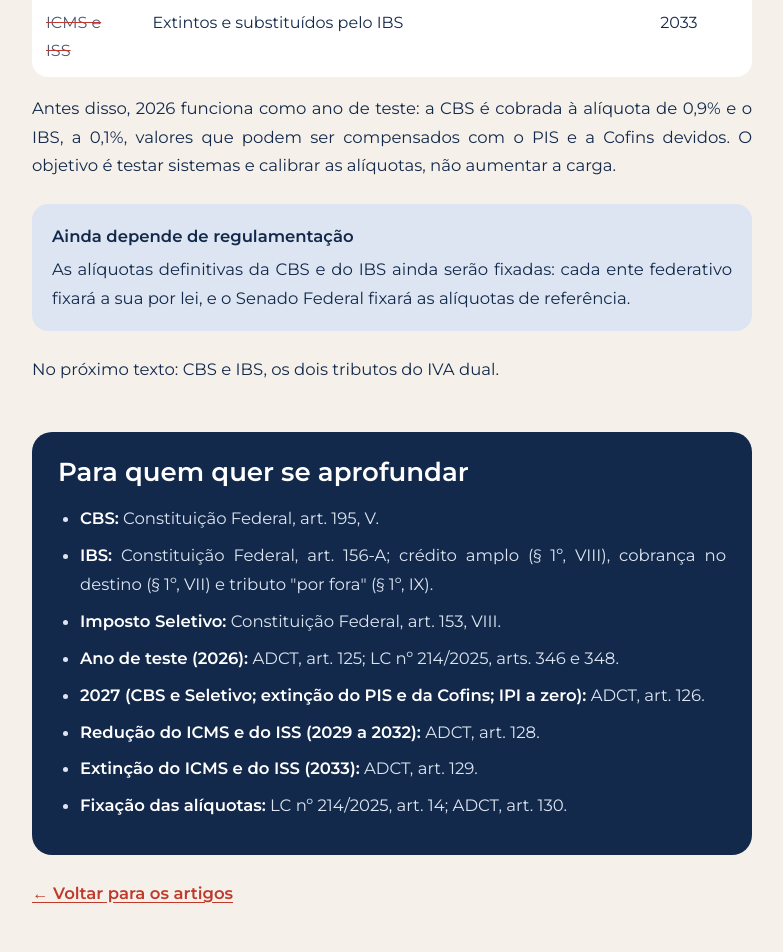
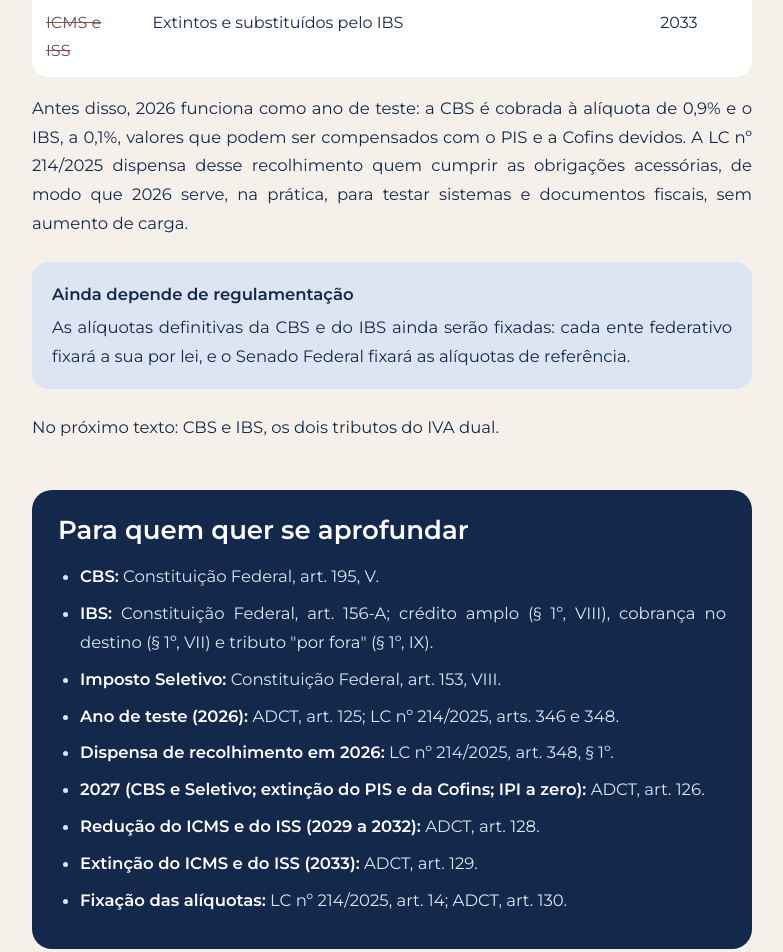
Before and after one commit to dquares/reforma-tributaria, a plain HTML site: page artigos/semana-01-por-que-uma-reforma.html in a window 1280 px wide. Shown: the part 2606-3558 px from the top of the page, without its empty margins (248-1031 px from the left). Drawn offline with Linux system fonts and the light colour scheme.

Commit message:
Semana 1: menciona a dispensa de recolhimento em 2026 (LC 214/2025, art. 348, § 1º)
Co-Authored-By: Claude Opus 5.5 <noreply@anthropic.com>
Claude-Session: https://claude.ai/code/session_01QDQ9DECVgVtvw7P8cRpLU3

```diff
--- a/artigos/semana-01-por-que-uma-reforma.html
+++ b/artigos/semana-01-por-que-uma-reforma.html
@@ -74,7 +74,7 @@
         <tr><td data-l="Tributo atual"><span class="riscado">ICMS e ISS</span></td><td data-l="O que acontece">Extintos e substituídos pelo IBS</td><td data-l="Quando">2033</td></tr>
       </tbody>
     </table>
-    <p>Antes disso, 2026 funciona como ano de teste: a CBS é cobrada à alíquota de 0,9% e o IBS, a 0,1%, valores que podem ser compensados com o PIS e a Cofins devidos. O objetivo é testar sistemas e calibrar as alíquotas, não aumentar a carga.</p>
+    <p>Antes disso, 2026 funciona como ano de teste: a CBS é cobrada à alíquota de 0,9% e o IBS, a 0,1%, valores que podem ser compensados com o PIS e a Cofins devidos. A LC nº 214/2025 dispensa desse recolhimento quem cumprir as obrigações acessórias, de modo que 2026 serve, na prática, para testar sistemas e documentos fiscais, sem aumento de carga.</p>
 
     <div class="nota">
       <strong>Ainda depende de regulamentação</strong>
@@ -90,6 +90,7 @@
         <li><b>IBS:</b> Constituição Federal, art. 156-A; crédito amplo (§ 1º, VIII), cobrança no destino (§ 1º, VII) e tributo "por fora" (§ 1º, IX).</li>
         <li><b>Imposto Seletivo:</b> Constituição Federal, art. 153, VIII.</li>
         <li><b>Ano de teste (2026):</b> ADCT, art. 125; LC nº 214/2025, arts. 346 e 348.</li>
+        <li><b>Dispensa de recolhimento em 2026:</b> LC nº 214/2025, art. 348, § 1º.</li>
         <li><b>2027 (CBS e Seletivo; extinção do PIS e da Cofins; IPI a zero):</b> ADCT, art. 126.</li>
         <li><b>Redução do ICMS e do ISS (2029 a 2032):</b> ADCT, art. 128.</li>
         <li><b>Extinção do ICMS e do ISS (2033):</b> ADCT, art. 129.</li>
```
